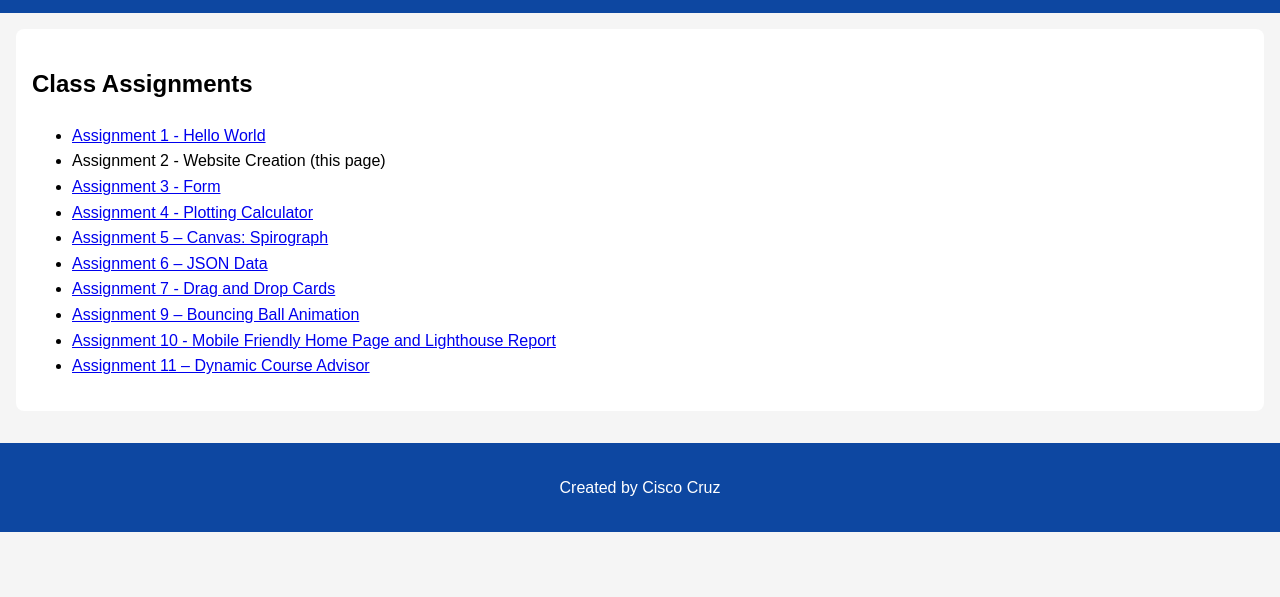
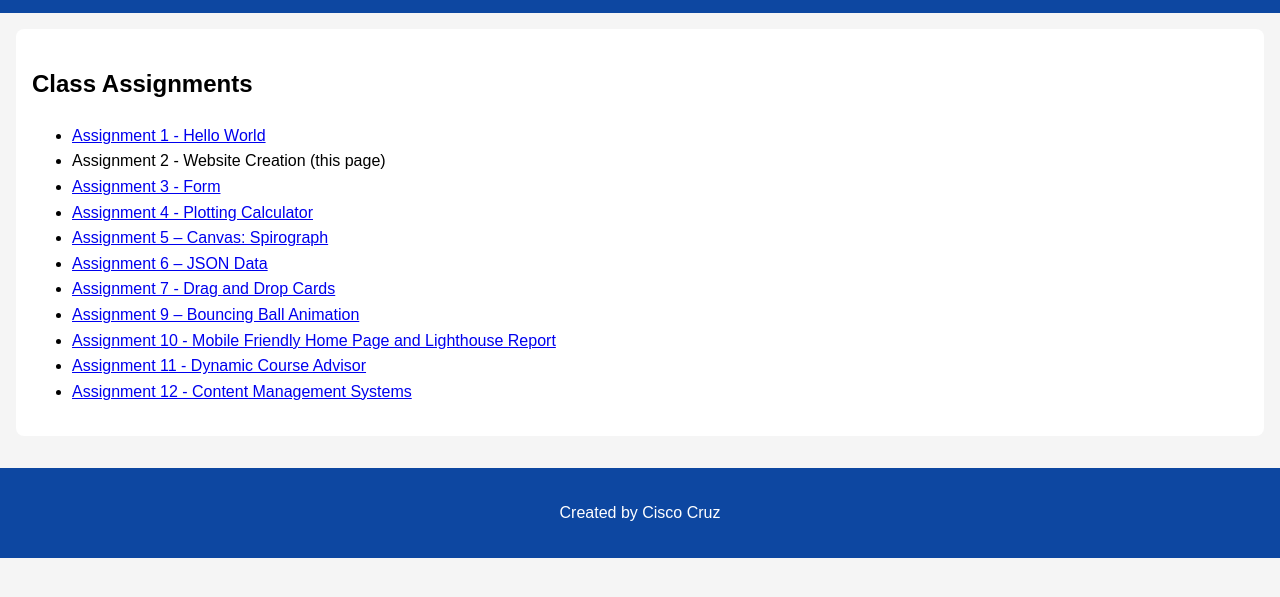
Before and after one commit to CiscoCruzIII/ciscocruz-site, a plain HTML site: page assignments.html in a window 1280 px wide. Shown: the part 91-688 px from the top of the page. Drawn offline with Linux system fonts and the light colour scheme.

Commit message:
Add assignment 12 link to assignments page

```diff
--- a/assignments.html
+++ b/assignments.html
@@ -1,3 +1,4 @@
+
 <!DOCTYPE html>
 <html lang="en">
 <head>
@@ -31,7 +32,11 @@
             <li><a href="assignment7.html">Assignment 7 - Drag and Drop Cards</a></li>
             <li><a href="assignment9.html">Assignment 9 – Bouncing Ball Animation</a></li>
             <li><a href="assignment10.html">Assignment 10 - Mobile Friendly Home Page and Lighthouse Report</a></li>
-                    <li><a href="assignment11.html">Assignment 11 – Dynamic Course Advisor</a></li>
+
+                <li><a href="assignment11.html">Assignment 11 - Dynamic Course Advisor</a></li>
+    <li><a href="assignment12.html">Assignment 12 - Content Management Systems</a></li>
+
+
         </ul>
     </section>
 </main>
```
